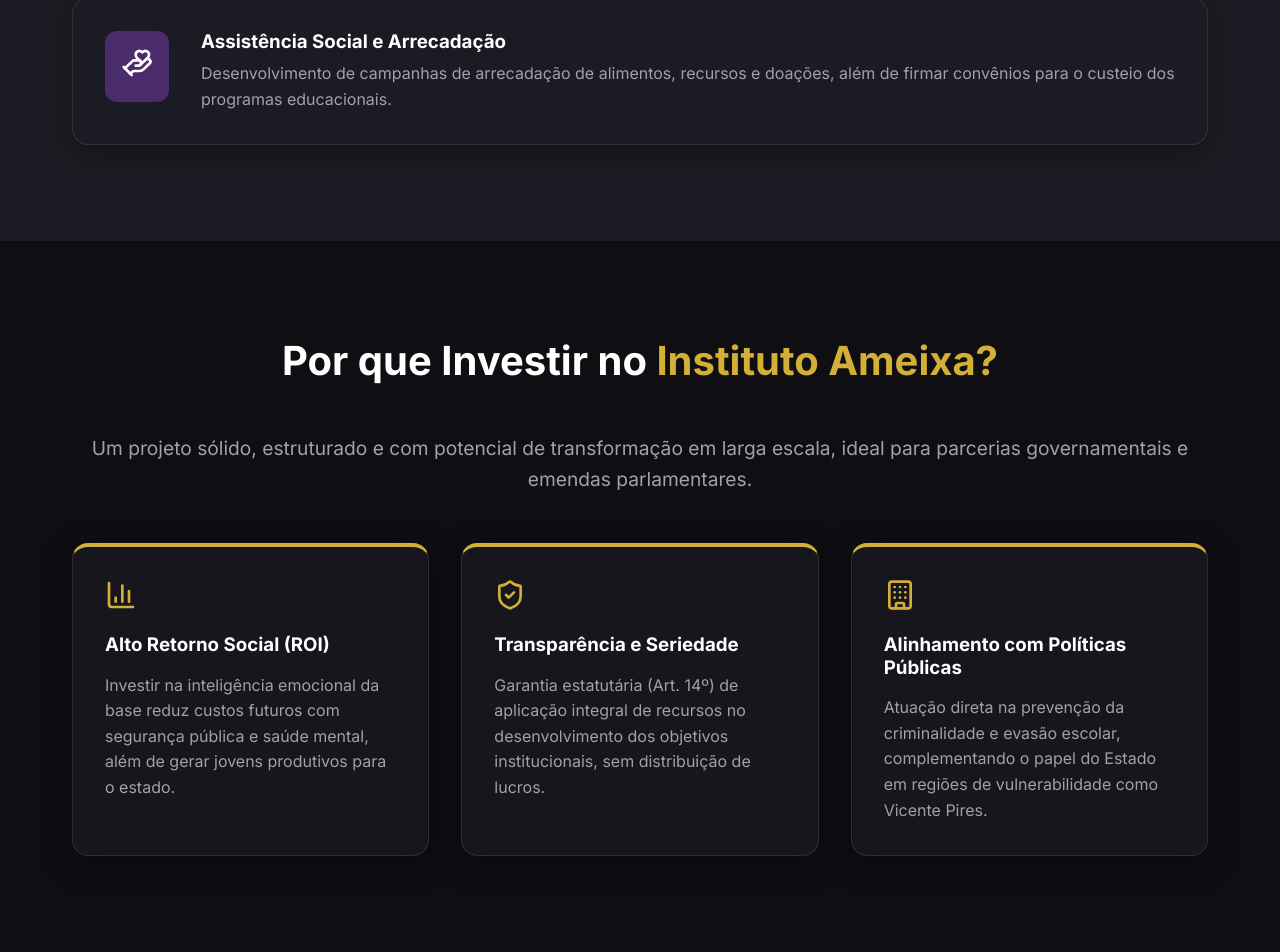
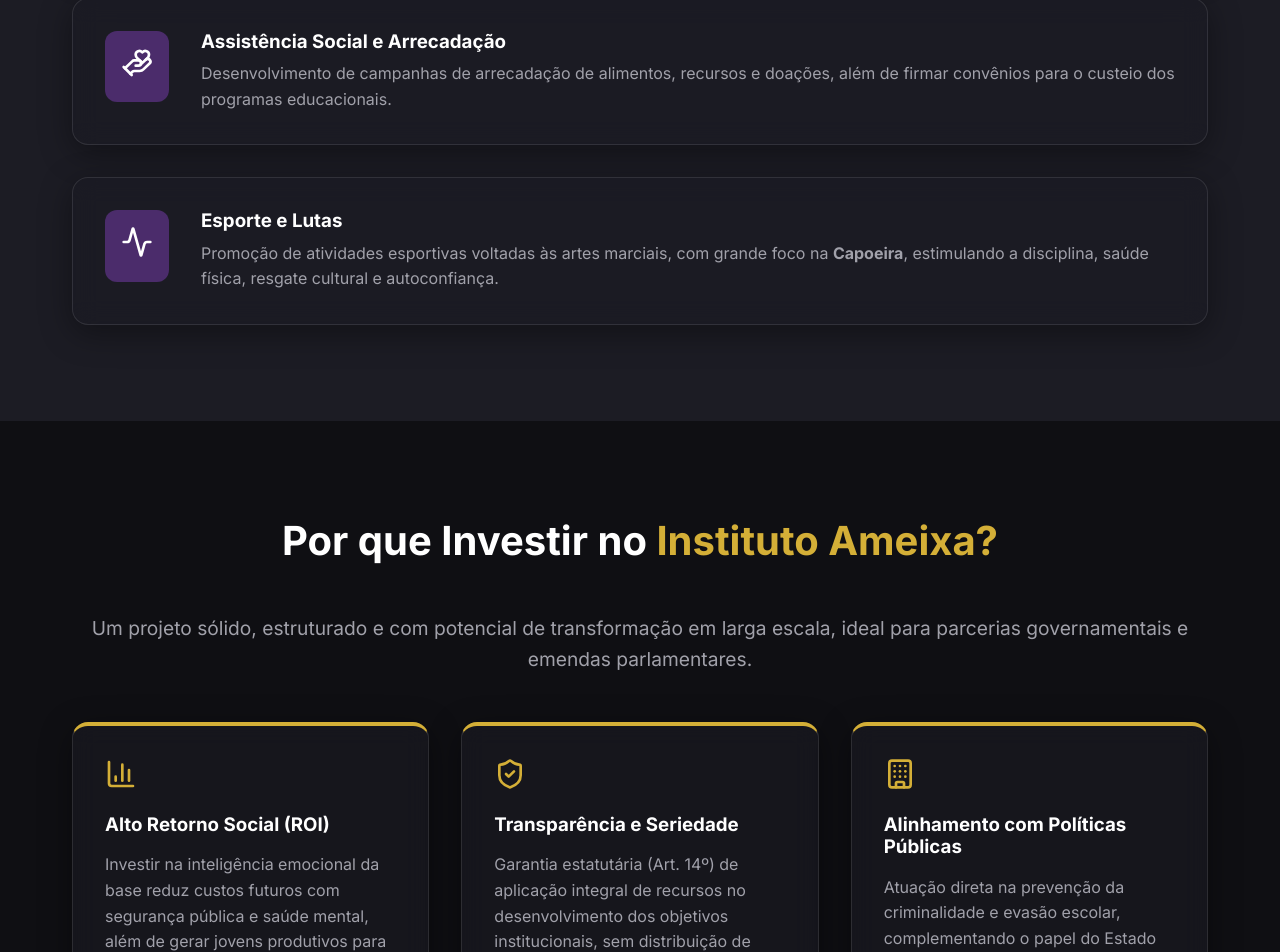
Before and after one commit to KrayKrazy/institutoameixa, a React (Vite) app: page / in a window 1280 px wide. Shown: the part 2604-3556 px from the top of the page. Built offline with nearby package versions, Linux system fonts and the light colour scheme.

Commit message:
Adicionar eixo de esportes e capoeira

```diff
--- a/src/components/Eixos.jsx
+++ b/src/components/Eixos.jsx
@@ -1,5 +1,5 @@
 import React from 'react';
-import { Briefcase, Users, HandHeart } from 'lucide-react';
+import { Briefcase, Users, HandHeart, Activity } from 'lucide-react';
 
 const Eixos = () => {
   return (
@@ -45,6 +45,18 @@
             </div>
           </div>
 
+          <div className="glass-card" style={{ display: 'flex', gap: '2rem', alignItems: 'flex-start' }}>
+            <div style={{ background: 'var(--primary)', padding: '1rem', borderRadius: '12px' }}>
+              <Activity size={32} color="white" />
+            </div>
+            <div>
+              <h3 style={{ marginBottom: '0.5rem' }}>Esporte e Lutas</h3>
+              <p style={{ color: 'var(--text-secondary)' }}>
+                Promoção de atividades esportivas voltadas às artes marciais, com grande foco na <strong>Capoeira</strong>, estimulando a disciplina, saúde física, resgate cultural e autoconfiança.
+              </p>
+            </div>
+          </div>
+
         </div>
       </div>
     </section>
```
